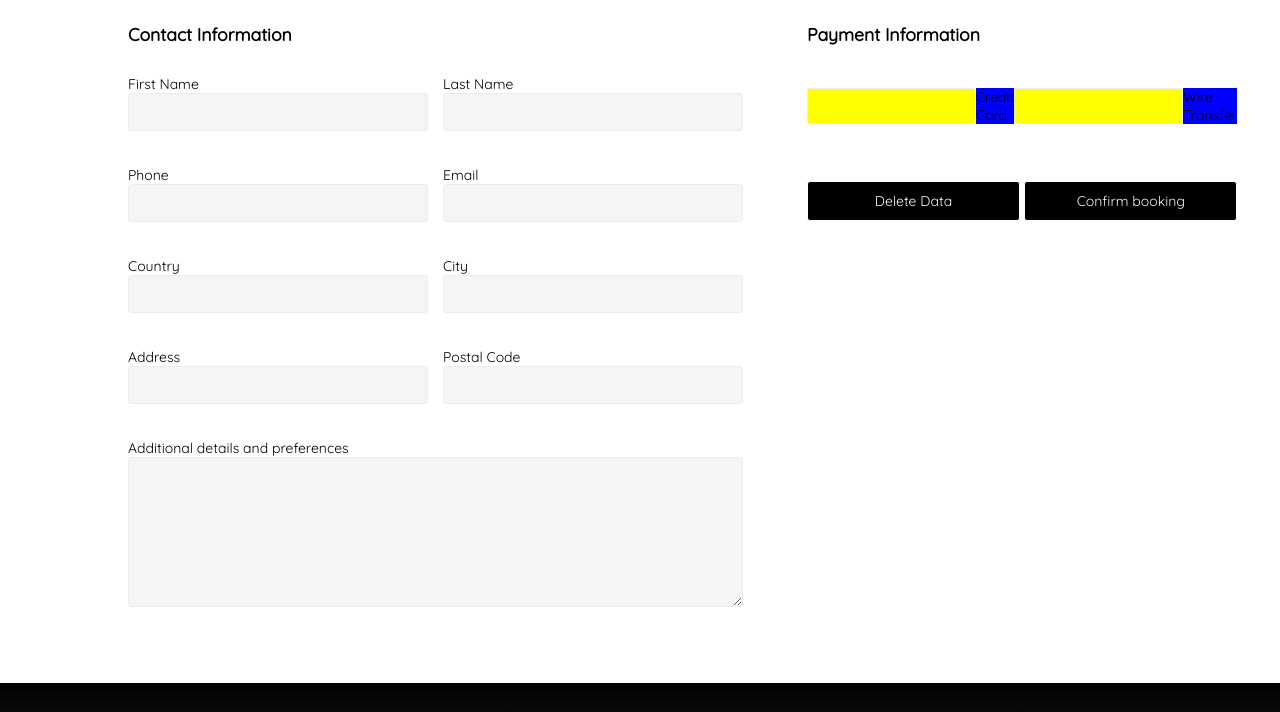
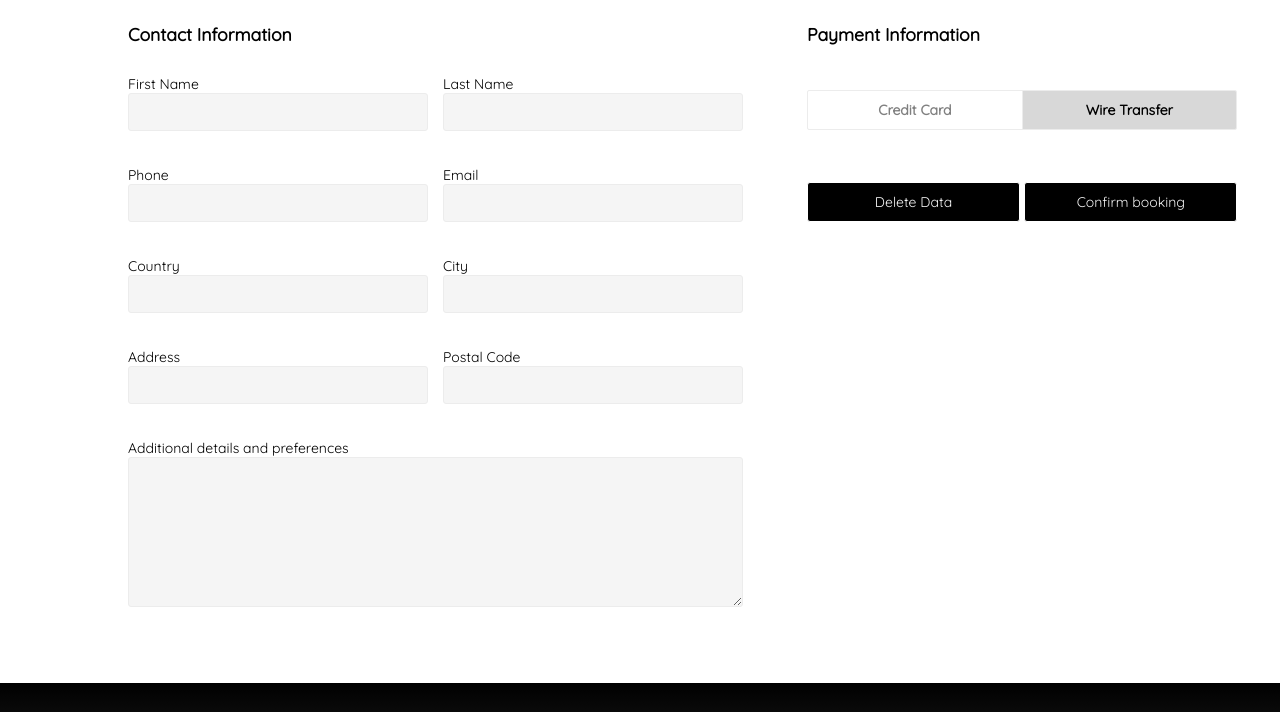
Before and after one commit to Rocio-Moroni/CoderHouse-JS-FinalProject, a website: page index.html in a window 1280 px wide. Shown: the part 917-1629 px from the top of the page. Drawn offline with Linux system fonts and the light colour scheme; no server answers; a web font is replaced by a local one.

Commit message:
Entrega Final JS

```diff
--- a/app.js
+++ b/app.js
@@ -201,11 +201,11 @@ const dolarBlueFuncion = () => {
 // Función "formaDePago()" (Dependiendo de si se eligió pagar con tarjeta de crédito o con transferencia bancaria, el valor final de "formaDePago" será la opción elegida por el usuario).
 const formaDePagoFuncion = () => {
 
-    if (form__credit.checked == true) {
-        const formaDePago = document.getElementById("form__credit").value;
+    if (creditCard.checked == true) {
+        const formaDePago = document.getElementById("creditCard").value;
         return formaDePago;
-    } else if (form__wire.checked == true) {
-        const formaDePago = document.getElementById("form__wire").value;
+    } else if (wireTransfer.checked == true) {
+        const formaDePago = document.getElementById("wireTransfer").value;
         return formaDePago;
     }
 };
@@ -244,13 +244,13 @@ const guardarLocalStorageFormReserva = () => {
 // EVENTOS CON JQUERY:
 // Método Shortcut CLICK y animación SHOW:
 // Al escuchar el evento se muestra un nuevo form para realizar el pago con tarjeta de crédito, el cual está oculto desde el html con style = "display: none").
-$("#form__credit").click (() => {
+$("#creditCard").click (() => {
     $(".form__credit-div").show();
 });
 
 // Método Shortcut CLICK y animación HIDE:
 // Si se elige como forma de pago transferencia bancaria, el "form" de tarjeta de crédito se oculta.
-$("#form__wire").click (() => {
+$("#wireTransfer").click (() => {
     $(".form__credit-div").hide();
 });
 
--- a/index.html
+++ b/index.html
@@ -164,14 +164,14 @@
                         <!-- Inputs: "Payment Information" (derecho) -->
                         <div class="form__form--right-inputs">
                             <h4>Payment Information</h4>
-                            <div class="form__row">
+                            <form class="form__row">
                                 <div class="col payForm">
-                                    <input type="radio" name="form__payment" id="form__credit" value="credit card" placeholder="&nbsp" class="payment" checked></input>
-                                    <span for="creditCard" class="placeholder">Credit Card</span><br>
-                                    <input type="radio" name="form__payment" id="form__wire" value="wire transfer" placeholder="&nbsp" class="payment" checked>
-                                    <span for="wireTransfer" class="placeholder wire">Wire Transfer</span>
+                                    <input type="radio" id="creditCard" name="form__payment" value="credit card" checked>
+                                    <label for="creditCard">Credit Card</label>
+                                    <input type="radio" id="wireTransfer" name="form__payment" value="wire transfer" checked>
+                                    <label for="wireTransfer">Wire Transfer</label>
                                 </div>
-                            </div>
+                            </form>
                                 <!-- Si se selecciona "Credit Card" se muestra el siguiente Form -->
                                 <div class="form__credit-div" style="display: none;">
                                     <div class="form__credit-cuotas">
--- a/scss/components/_animations.scss
+++ b/scss/components/_animations.scss
@@ -75,8 +75,8 @@
     font-weight: 1000;
     transition: 0.7s;
 }
-/* FOOTER*/
-/* FOOTER NAVBAR TRANSITION*/
+/* FOOTER */
+/* FOOTER NAVBAR TRANSITION */
 .footer__ul li a:hover {
     background-color: whitesmoke;
     border: 2px solid white;
@@ -94,3 +94,5 @@
     width: 30px;
     height: 30px;
 }
+
+/* SWITCHER */
--- a/scss/components/_components.scss
+++ b/scss/components/_components.scss
@@ -10,4 +10,4 @@
     @import "./animations";
 
 // Media Query
-@import "./mediaQueries";
+    @import "./mediaQueries";
--- a/scss/sections/_book.scss
+++ b/scss/sections/_book.scss
@@ -28,15 +28,14 @@ h2{
             .payForm {
                 display: flex;
                 width: 430px;
-                margin-top: 2.77%;
-                    .payment {
-                        background-color: yellow;
-                        position: relative;
-                        width: 430px;
-                        cursor: pointer;
+                margin-top: 45px;
+                border: solid 1px rgb(236, 236, 236);
+                display: flex;
+                border-radius: 2px;
+                overflow: hidden;
+                font-size: 14px;
             }
-            }
-            .pay, .payment {
+            .pay {
                 display: flex;
                 width: 430px;
             }
@@ -78,6 +77,33 @@ h2{
         }
 }
 
+// Selector de forma de pago.
+// Switcher.
+.payForm {
+    input[type=radio] {
+        position: absolute;
+        visibility: hidden;
+        display: none;
+    }
+    label {
+        color: grey;
+        display: inline-block;
+        cursor: pointer;
+        font-weight: bold;
+        padding: 10px;
+        width: 300px;
+        text-align: center;
+    }
+    /* Seleccionado cambia de color */
+    input[type=radio]:checked + label {
+        color: black;
+        background: rgb(216, 216, 216);
+    }
+    /* Linea de separacion */
+    label + input[type=radio] + label {
+    border-left: solid 1px rgb(236, 236, 236);
+    }
+}
 
 // Botón.
 .btn__resetFormReserva, .btn__book {
```
Also changed, not shown: css/styles.css, 1 other file. Lines whose indentation alone changed are shown as unchanged.
